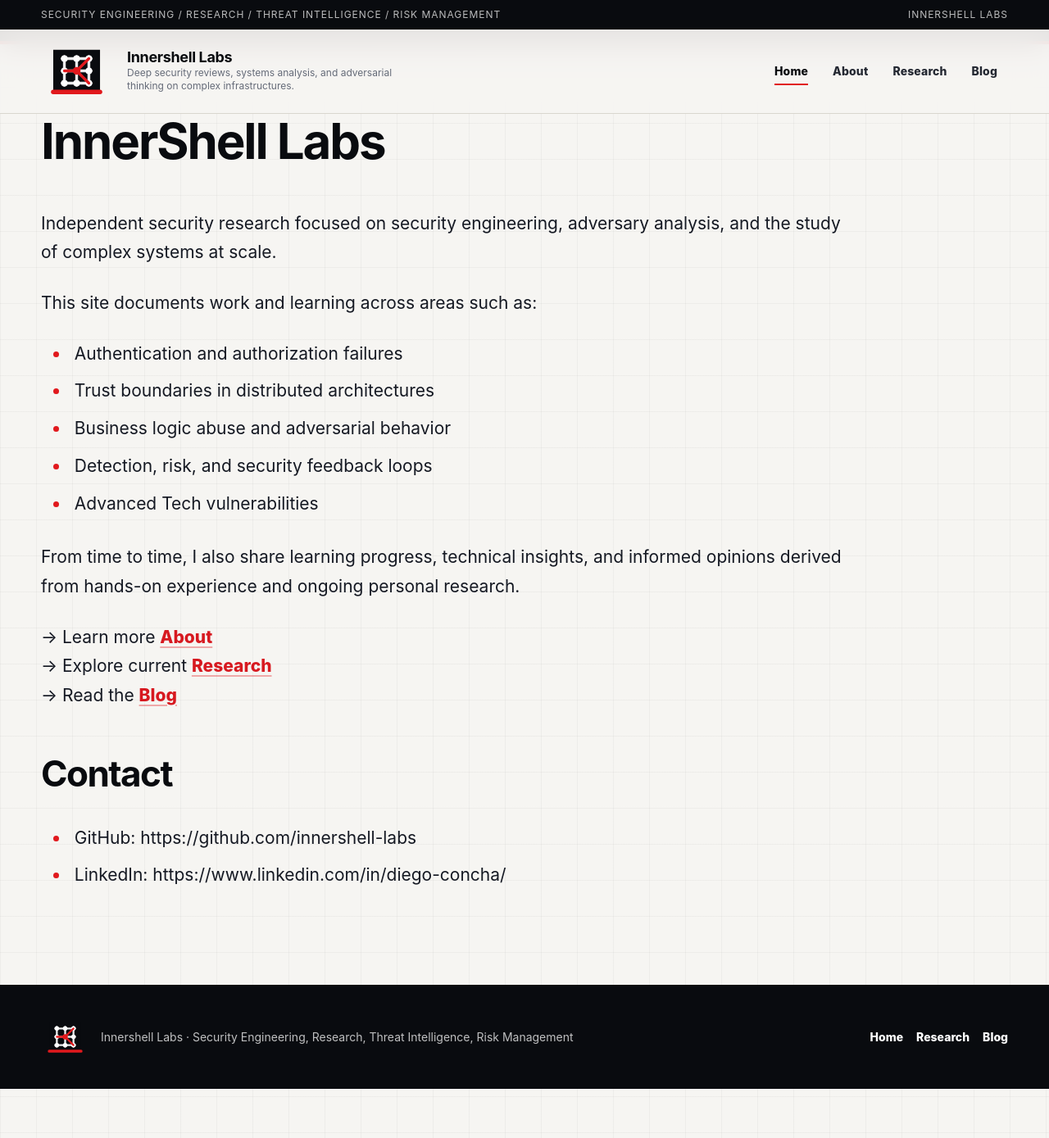
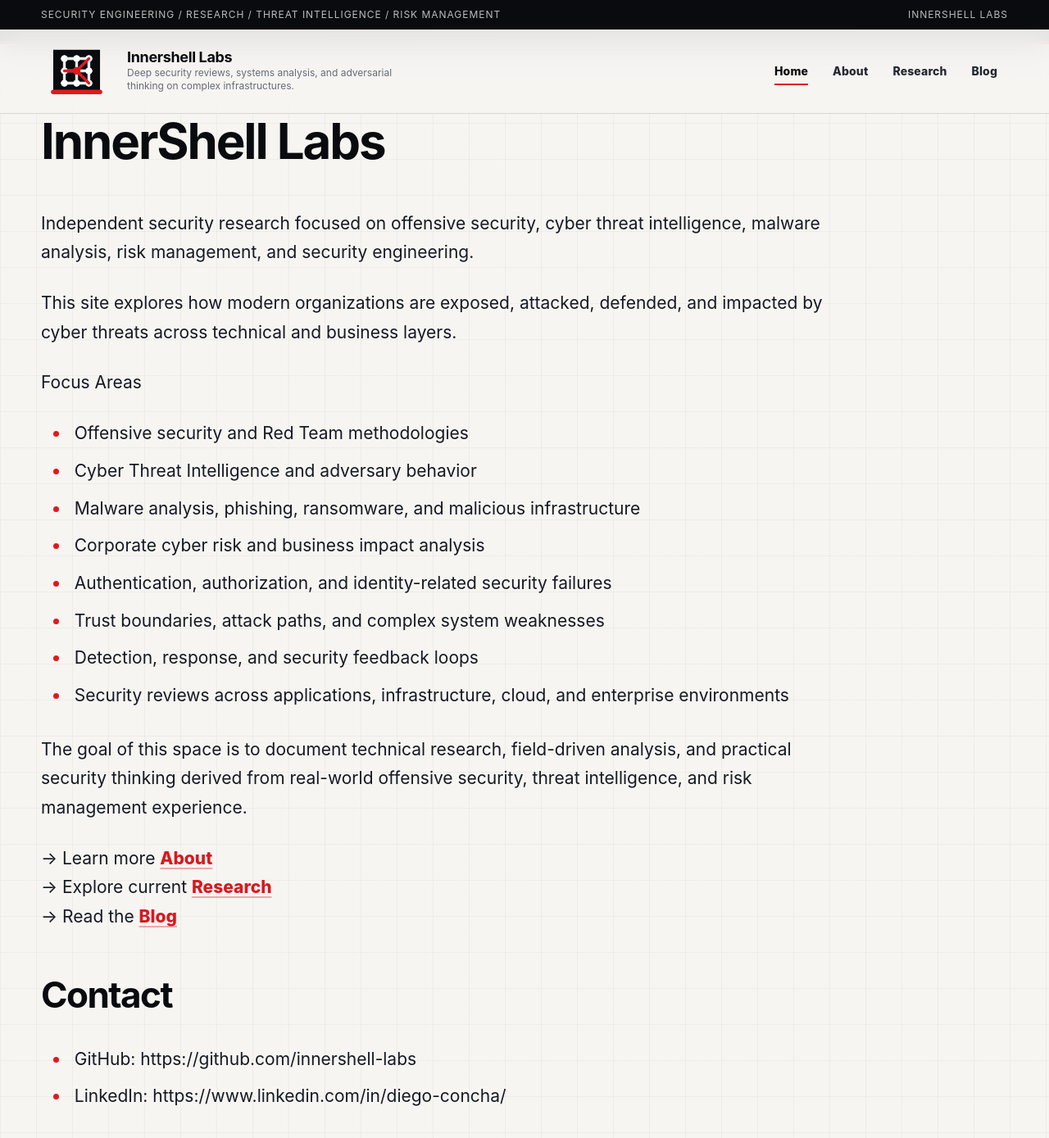
Before and after one commit to Innershell-labs/innershell-labs.github.io, a Jekyll site: the page built from index.md, in a window 1280 px wide and 1400 px high, scrolled down 466 px. Shown: the top 1389 px of the window at 82% size. Built offline with Jekyll 4.4.1, drawn with Linux system fonts in a browser that asks for light colours; before the commit the page ends 1795 px from its top, so only the background shows below that.

Commit message:
Revise index.md to enhance focus and clarity
Updated the content to reflect a focus on offensive security, cyber threat intelligence, and risk management. Expanded on the site's purpose and focus areas.

```diff
--- a/index.md
+++ b/index.md
@@ -5,18 +5,21 @@ title: Home
 
 # InnerShell Labs
 
-Independent security research focused on security engineering, adversary analysis,
-and the study of complex systems at scale.
+Independent security research focused on offensive security, cyber threat intelligence, malware analysis, risk management, and security engineering.
 
-This site documents work and learning across areas such as:
-- Authentication and authorization failures
-- Trust boundaries in distributed architectures
-- Business logic abuse and adversarial behavior
-- Detection, risk, and security feedback loops
-- Advanced Tech vulnerabilities
+This site explores how modern organizations are exposed, attacked, defended, and impacted by cyber threats across technical and business layers.
 
-From time to time, I also share learning progress, technical insights, and informed opinions
-derived from hands-on experience and ongoing personal research.
+Focus Areas
+- Offensive security and Red Team methodologies
+- Cyber Threat Intelligence and adversary behavior
+- Malware analysis, phishing, ransomware, and malicious infrastructure
+- Corporate cyber risk and business impact analysis
+- Authentication, authorization, and identity-related security failures
+- Trust boundaries, attack paths, and complex system weaknesses
+- Detection, response, and security feedback loops
+- Security reviews across applications, infrastructure, cloud, and enterprise environments
+
+The goal of this space is to document technical research, field-driven analysis, and practical security thinking derived from real-world offensive security, threat intelligence, and risk management experience.
 
 → Learn more [About](/about)
 → Explore current [Research](/research)
```
